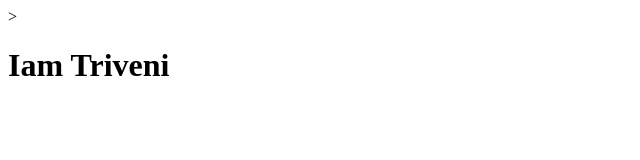
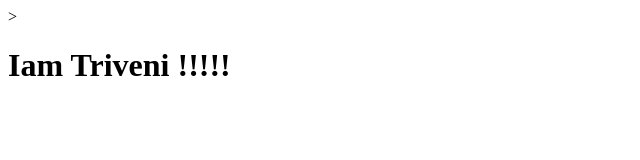
Before and after one commit to TriveniJatla05/TriveniJatla05.github.io, a plain HTML site: page index.html in a window 1280 px wide. Shown: the full height of the page, 0-640 px from the left. Drawn offline with Linux system fonts and the light colour scheme.

```diff
--- a/index.html
+++ b/index.html
@@ -12,7 +12,7 @@
 
 <body>
 
-    <h1>Iam Triveni</h1>
+    <h1>Iam Triveni !!!!!</h1>
 
 </body>
 
```
